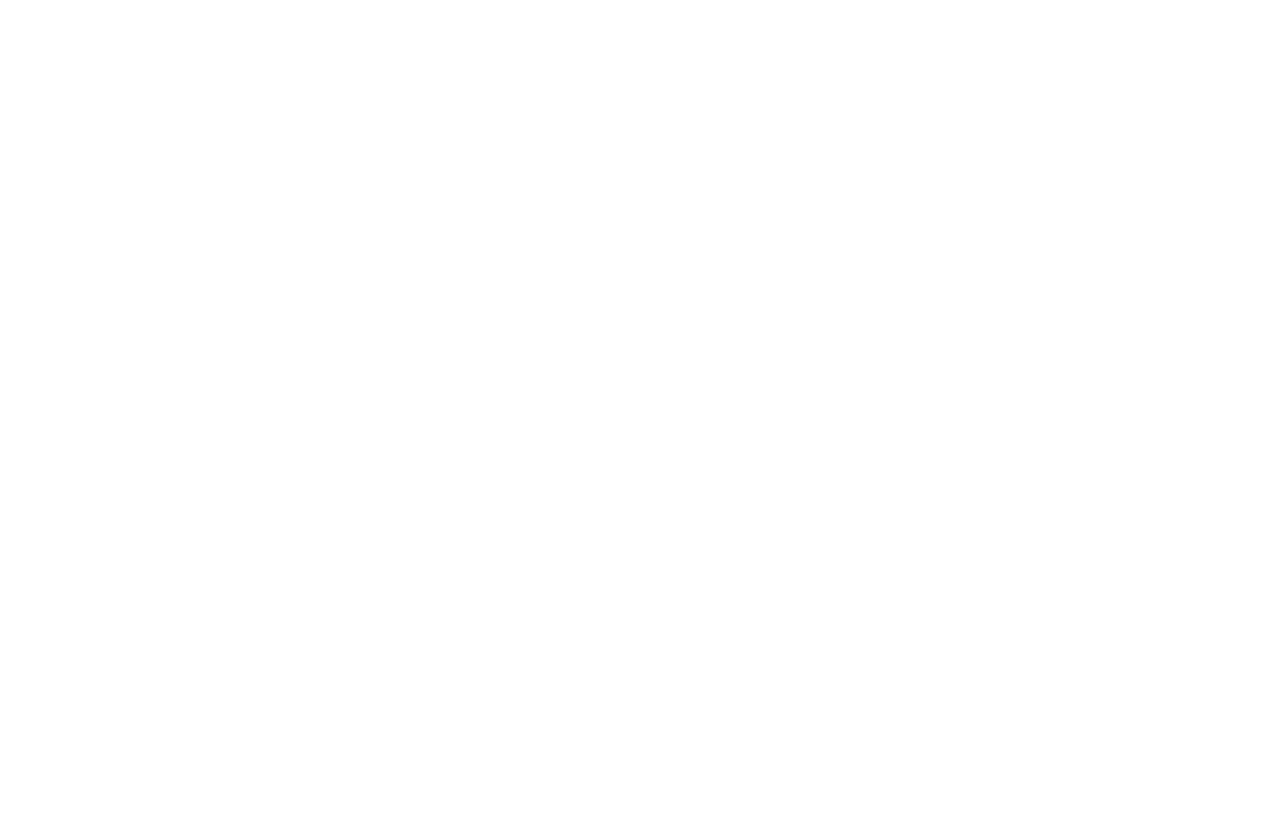
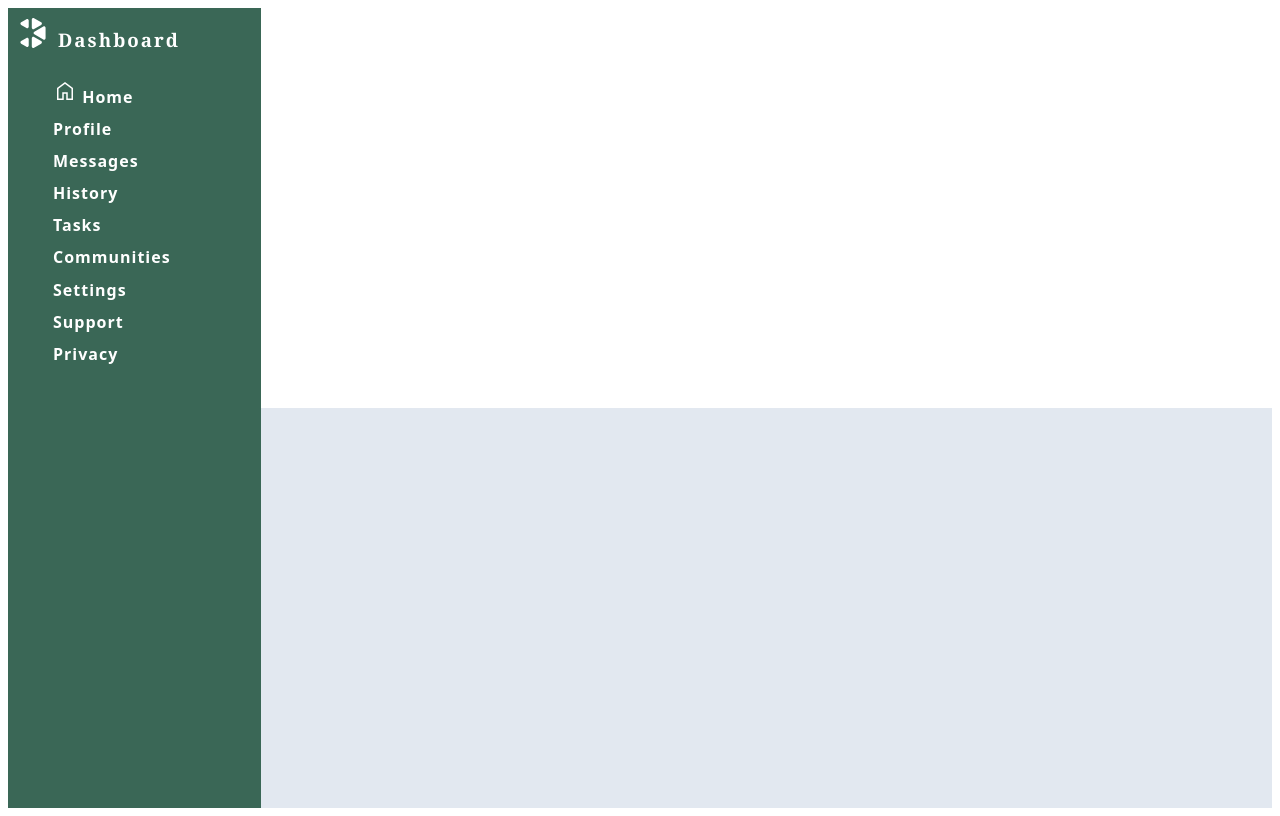
Before and after one commit to SnackSquid/admin-dashboard, a plain HTML site: page index.html in a window 1280 px wide. Drawn offline with nearby package versions, Linux system fonts and the light colour scheme.

Commit message:
Add color palette and basic layout

```diff
--- a/index.html
+++ b/index.html
@@ -6,9 +6,46 @@
     <meta name="viewport" content="width=device-width, initial-scale=1.0">
     <link rel="stylesheet" href="style.css">
     <script href="./script.js" defer></script>
+    <link rel="stylesheet" href="https://fonts.googleapis.com/css2?family=Material+Symbols+Outlined:opsz,wght,FILL,GRAD@20..48,100..700,0..1,-50..200" />
     <title>Admin Dashboard</title>
 </head>
 <body>
+    <div class="container">
 
+        <div class="sidebar">
+            <div class="sidebarHeader">
+                <img src="./images/Logo30.svg" alt="logo">
+                <h3>Dashboard</h3>
+            </div>
+
+            <ul class="nav">
+                <li><span class="material-symbols-outlined">home</span> Home</li>
+                <li>Profile</li>
+                <li>Messages</li>
+                <li>History</li>
+                <li>Tasks</li>
+                <li>Communities</li>
+            </ul>
+            <ul class="settings">
+                <li>Settings</li>
+                <li>Support</li>
+                <li>Privacy</li>
+            </ul>
+        </div>
+        <div class="header"></div>
+
+        <div class="cardContainer">
+            <div class="projects">
+
+            </div>
+            <div class="announcements">
+
+            </div>
+            <div class="trending">
+
+            </div>
+        </div>
+
+    </div>
 </body>
 </html>
--- a/style.css
+++ b/style.css
@@ -0,0 +1,54 @@
+:root {
+    --green: #3a6756;
+    --light-bluegrey: #e2e8f0;
+    font-family: system-ui, -apple-system, BlinkMacSystemFont, 'Segoe UI', Roboto, Oxygen, Ubuntu, Cantarell, 'Open Sans', 'Helvetica Neue', sans-serif;
+}
+
+.material-symbols-outlined {
+  font-variation-settings:
+  'FILL' 0,
+  'wght' 400,
+  'GRAD' 0,
+  'opsz' 48;
+
+}
+
+h1, h2, h3, h4 {
+    font-family: Georgia, 'Times New Roman', Times, serif;
+    letter-spacing: 2px;
+}
+
+li {
+    list-style: none;
+    font-weight: 650;
+    letter-spacing: 1px;
+    padding: 5px;
+    justify-content: center;
+}
+
+.container {
+    display: grid;
+    grid-template-columns: 1fr 4fr;
+    height: 100vh;
+}
+
+.sidebar {
+    display: grid;
+    background-color: var(--green);
+    color: white;
+    grid-row: 1 / 3;
+    grid-template-rows: 50px 200px 175px;
+}
+
+.sidebarHeader {
+    display: flex;
+}
+
+.sidebarHeader > img {
+    width: 50px;
+    height: 50px;
+}
+
+.cardContainer {
+    background-color: var(--light-bluegrey);
+}
```
Also changed, not shown: dashboard-project.png (added), images/Logo30-01.png (added), images/Logo30.svg (added), images/tenscope.co.txt (added), 5 other files.
